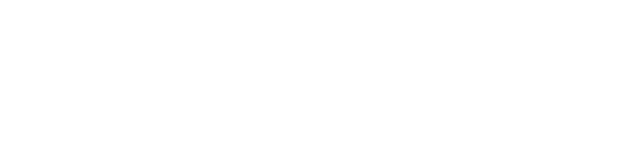
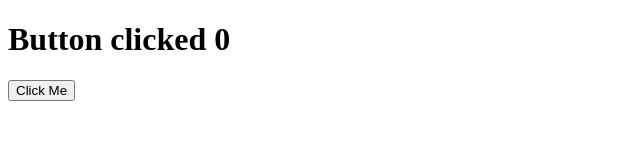
Before and after one commit to acciojob/button-counter-anshu110125, a React app: page / in a window 1280 px wide. Shown: the whole page, without its empty margins (0-640 px from the left). Built offline with nearby package versions, Linux system fonts and the light colour scheme.

Commit message:
submit now

```diff
--- a/src/components/App.js
+++ b/src/components/App.js
@@ -1,11 +1,14 @@
 
-import React from "react";
+
+import React, {useState} from "react";
 import './../styles/App.css';
 
 const App = () => {
+  let [count,setCount]=useState(0);
   return (
     <div>
-        {/* Do not remove the main div */}
+       <h1>Button clicked {count}</h1>
+       <button onClick={()=>setCount(count+1)}>Click Me</button>
     </div>
   )
 }
```
Also changed, not shown: dist/index.html, dist/index_bundle.js, 1 other file.
